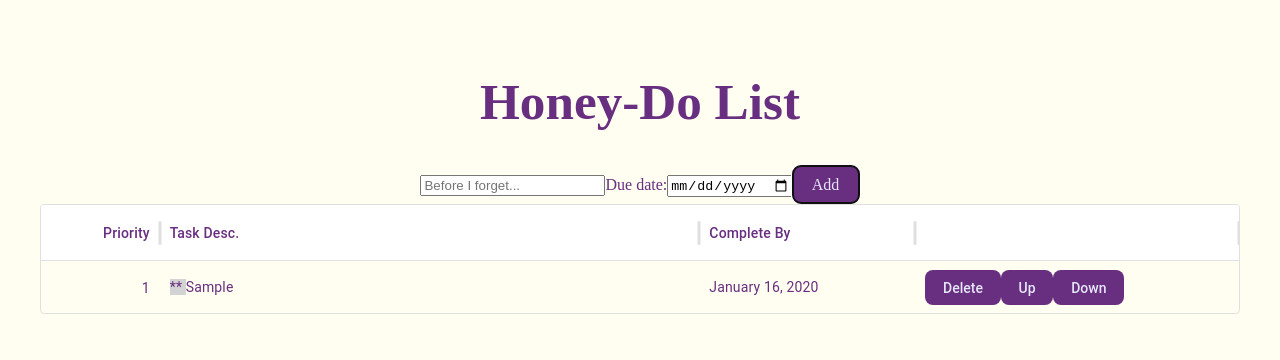
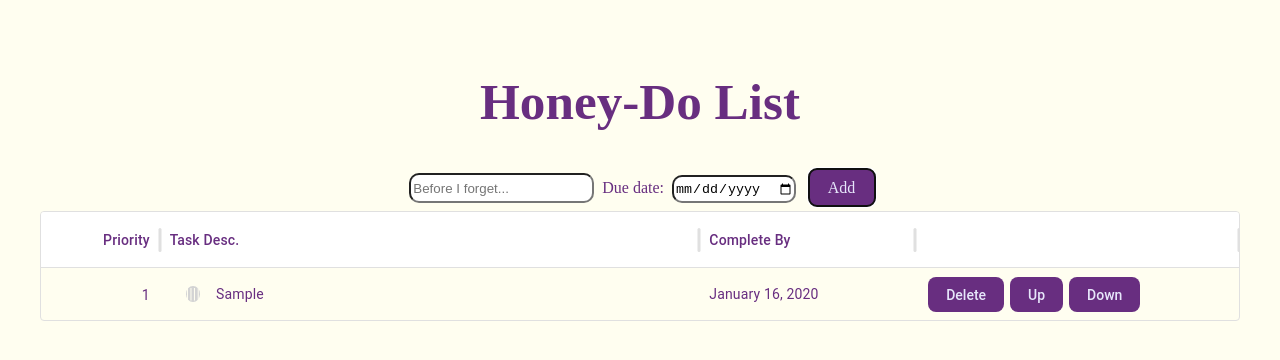
Before and after one commit to CJMiller17/to-do-list, a React (Vite) app: page / in a window 1280 px wide. Both pictures are taken after typing "Sample", "2020-01-15" into the empty fields and a click on the button "Add". Shown: the top 360 px of the page. Built offline with nearby package versions, Linux system fonts and the light colour scheme.

Commit message:
Going to merge to main

```diff
--- a/src/Task.jsx
+++ b/src/Task.jsx
@@ -56,7 +56,7 @@ function Task({ task, updateTask }) {
             />
           ) : ( */}
             <div>
-              <span className="status" style={{ backgroundColor: dotColor }}> ** </span>
+              <span className="status" style={{ backgroundColor: dotColor }}>||||</span>
               <span className="text">{task.description}</span>
             </div>
         </div>
--- a/src/index.css
+++ b/src/index.css
@@ -16,6 +16,19 @@ div {
   color: #682E80;
 }
 
+input {
+  height: 1.5rem;
+  margin: .5rem;
+  border-radius: 10px;
+}
+
+.status {
+  border-radius: 50%;
+  margin: 1rem;
+  color: #FFFEF0;
+
+}
+
 button {
   border-radius: 8px;
   border: 1px solid transparent;
@@ -25,7 +38,7 @@ button {
   font-family: inherit;
   cursor: pointer;
   transition: border-color 0.25s;
-
+  margin: .2rem;
 }
 
 button:hover {
```
